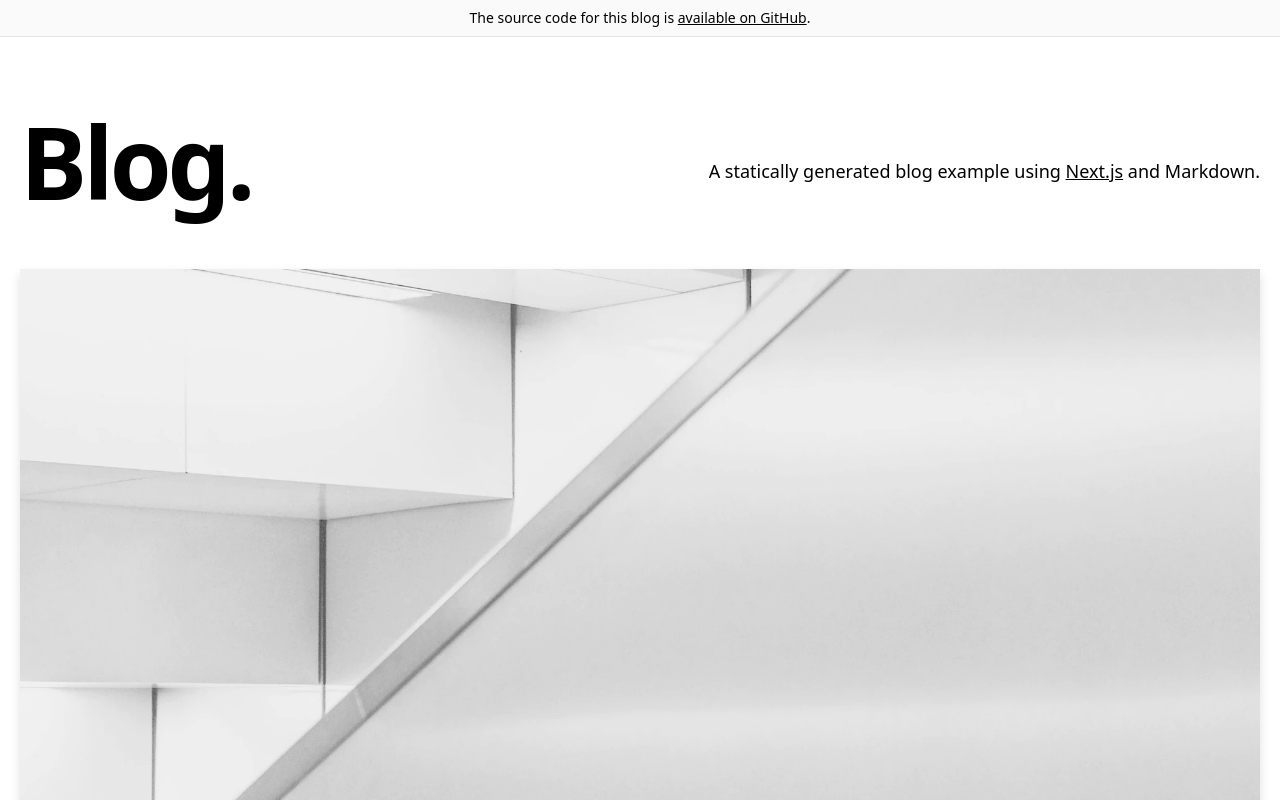
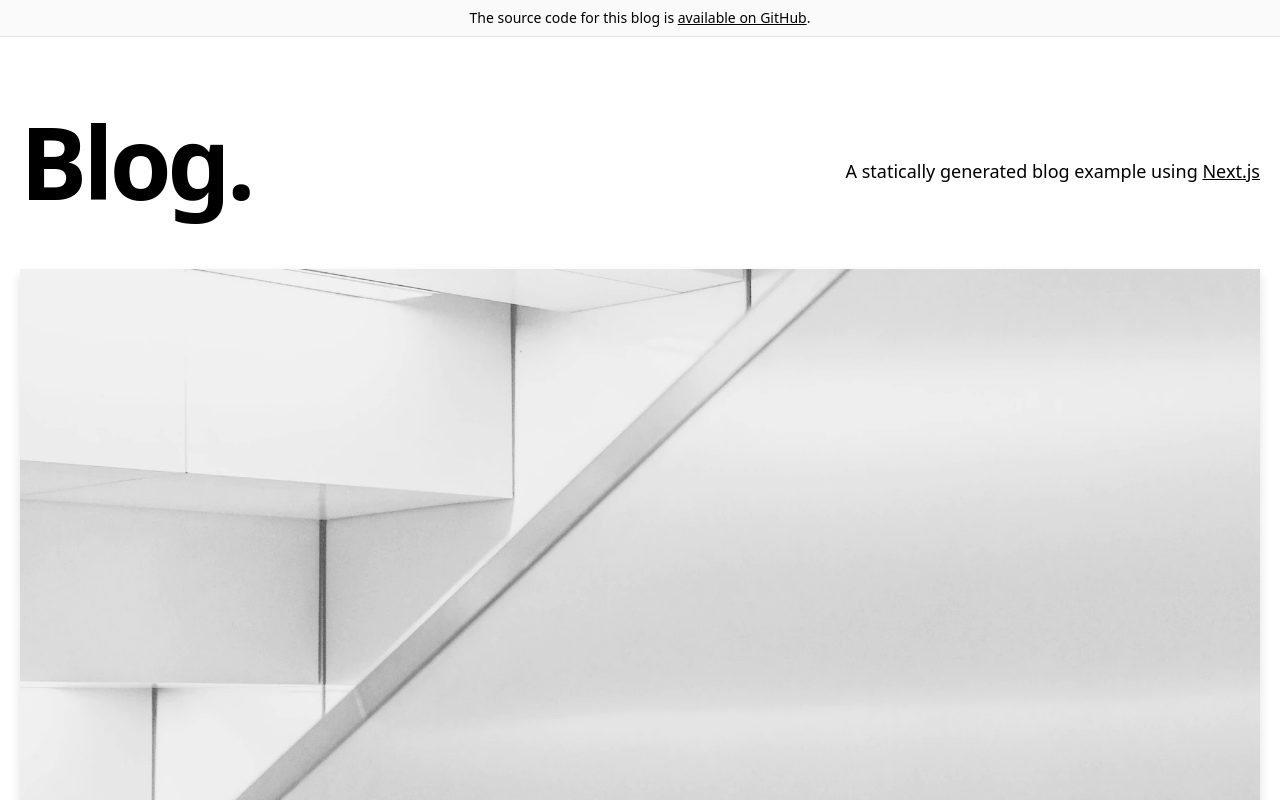
Before and after one commit to FarishLoy/farishnoorhisham, a Next.js app: page / in a window 1280 px wide. Shown: the top 800 px of the page. Built offline with nearby package versions, Linux system fonts and the light colour scheme.

Commit message:
change site title and name

```diff
--- a/components/intro.tsx
+++ b/components/intro.tsx
@@ -1,5 +1,3 @@
-import { CMS_NAME } from '../lib/constants'
-
 const Intro = () => {
   return (
     <section className="flex-col md:flex-row flex items-center md:justify-between mt-16 mb-16 md:mb-12">
@@ -13,8 +11,7 @@ const Intro = () => {
           className="underline hover:text-blue-600 duration-200 transition-colors"
         >
           Next.js
-        </a>{' '}
-        and {CMS_NAME}.
+        </a>
       </h4>
     </section>
   )
--- a/components/meta.tsx
+++ b/components/meta.tsx
@@ -1,5 +1,5 @@
 import Head from 'next/head'
-import { CMS_NAME, HOME_OG_IMAGE_URL } from '../lib/constants'
+import { HOME_OG_IMAGE_URL } from '../lib/constants'
 
 const Meta = () => {
   return (
@@ -34,7 +34,7 @@ const Meta = () => {
       <link rel="alternate" type="application/rss+xml" href="/feed.xml" />
       <meta
         name="description"
-        content={`A statically generated blog example using Next.js and ${CMS_NAME}.`}
+        content={`A statically generated blog example using Next.js`}
       />
       <meta property="og:image" content={HOME_OG_IMAGE_URL} />
     </Head>
--- a/lib/constants.ts
+++ b/lib/constants.ts
@@ -1,4 +1,3 @@
-export const EXAMPLE_PATH = 'blog-starter'
-export const CMS_NAME = 'Markdown'
 export const HOME_OG_IMAGE_URL =
   'https://og-image.vercel.app/Next.js%20Blog%20Starter%20Example.png?theme=light&md=1&fontSize=100px&images=https%3A%2F%2Fassets.vercel.com%2Fimage%2Fupload%2Ffront%2Fassets%2Fdesign%2Fnextjs-black-logo.svg'
+export const SITE_NAME = "Farish Noorhisham"
--- a/pages/index.tsx
+++ b/pages/index.tsx
@@ -5,7 +5,6 @@ import Intro from '../components/intro'
 import Layout from '../components/layout'
 import { getAllPosts } from '../lib/api'
 import Head from 'next/head'
-import { CMS_NAME } from '../lib/constants'
 import Post from '../interfaces/post'
 
 type Props = {
@@ -19,7 +18,7 @@ export default function Index({ allPosts }: Props) {
     <>
       <Layout>
         <Head>
-          <title>Next.js Blog Example with {CMS_NAME}</title>
+          <title>Farish Noorhisham</title>
         </Head>
         <Container>
           <Intro />
--- a/pages/posts/[slug].tsx
+++ b/pages/posts/[slug].tsx
@@ -8,7 +8,6 @@ import Layout from '../../components/layout'
 import { getPostBySlug, getAllPosts } from '../../lib/api'
 import PostTitle from '../../components/post-title'
 import Head from 'next/head'
-import { CMS_NAME } from '../../lib/constants'
 import markdownToHtml from '../../lib/markdownToHtml'
 import type PostType from '../../interfaces/post'
 
@@ -34,7 +33,7 @@ export default function Post({ post, morePosts, preview }: Props) {
             <article className="mb-32">
               <Head>
                 <title>
-                  {post.title} | Next.js Blog Example with {CMS_NAME}
+                  {post.title} | Farish Noorhisham
                 </title>
                 <meta property="og:image" content={post.ogImage.url} />
               </Head>
```
